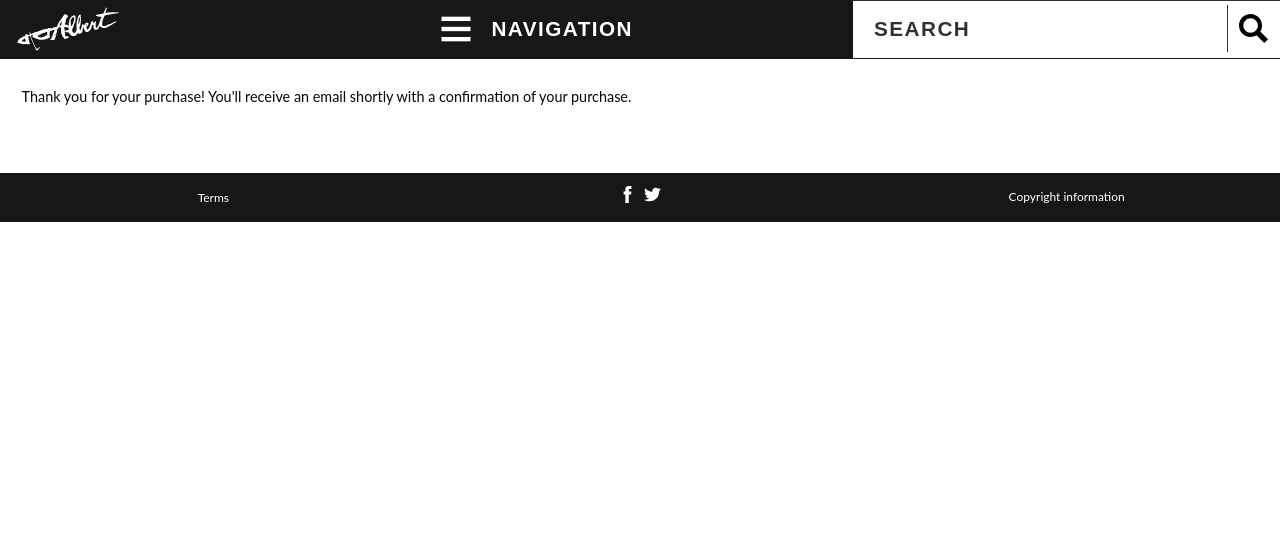
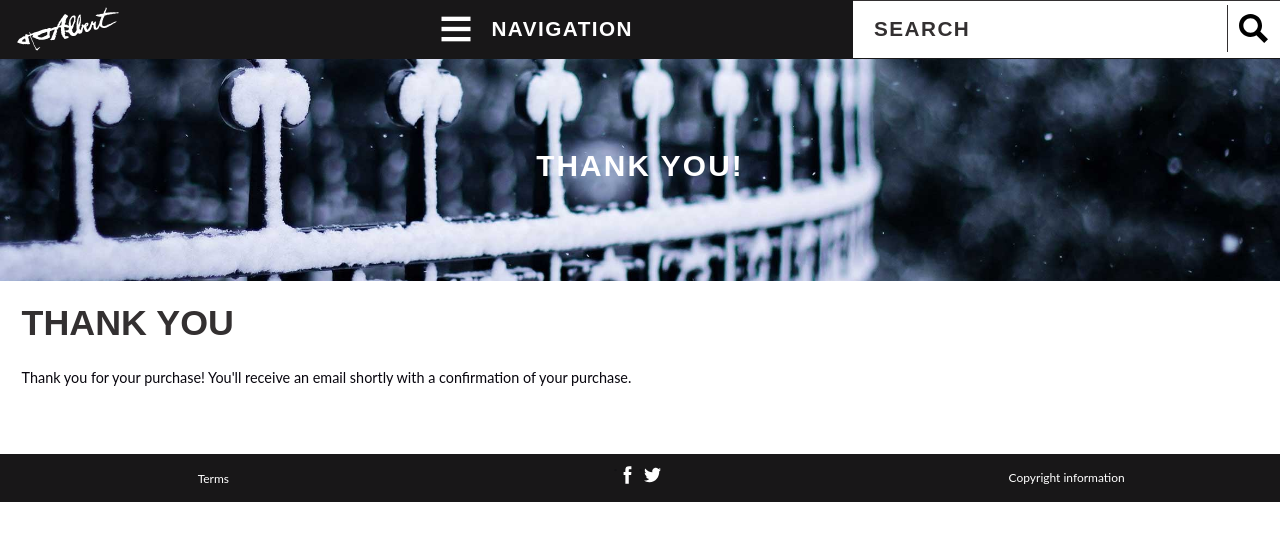
Before and after one commit to chav0021/ecommerce-website, a Jekyll site: the page built from thank-you.html, in a window 1280 px wide. Shown: the top 541 px of the page. Built offline with Jekyll 4.4.1, drawn with Linux system fonts in a browser that asks for light colours; some web fonts are replaced; Markdown is read by kramdown in place of the engine named in the settings.

Commit message:
Edit Thank You page

```diff
--- a/thank-you.html
+++ b/thank-you.html
@@ -1,10 +1,12 @@
 ---
 layout: default
+showbanner: yes
+bannertext: thank you!
 title: Thank You
 meta: "Thank you for purchasing glasses with Albert Opticians"
 ---
 
 <div class="island grid">
-	<h1 class="unit unit-s-1 unit-m-1 unit-l-1">Thank You!</h1>
+	<h1 class="unit unit-s-1 unit-m-1 unit-l-1">Thank You</h1>
 	<p class="unit unit-s-1 unit-m-1 unit-l-1">Thank you for your purchase! You'll receive an email shortly with a confirmation of your purchase.</p>
 </div>
```
